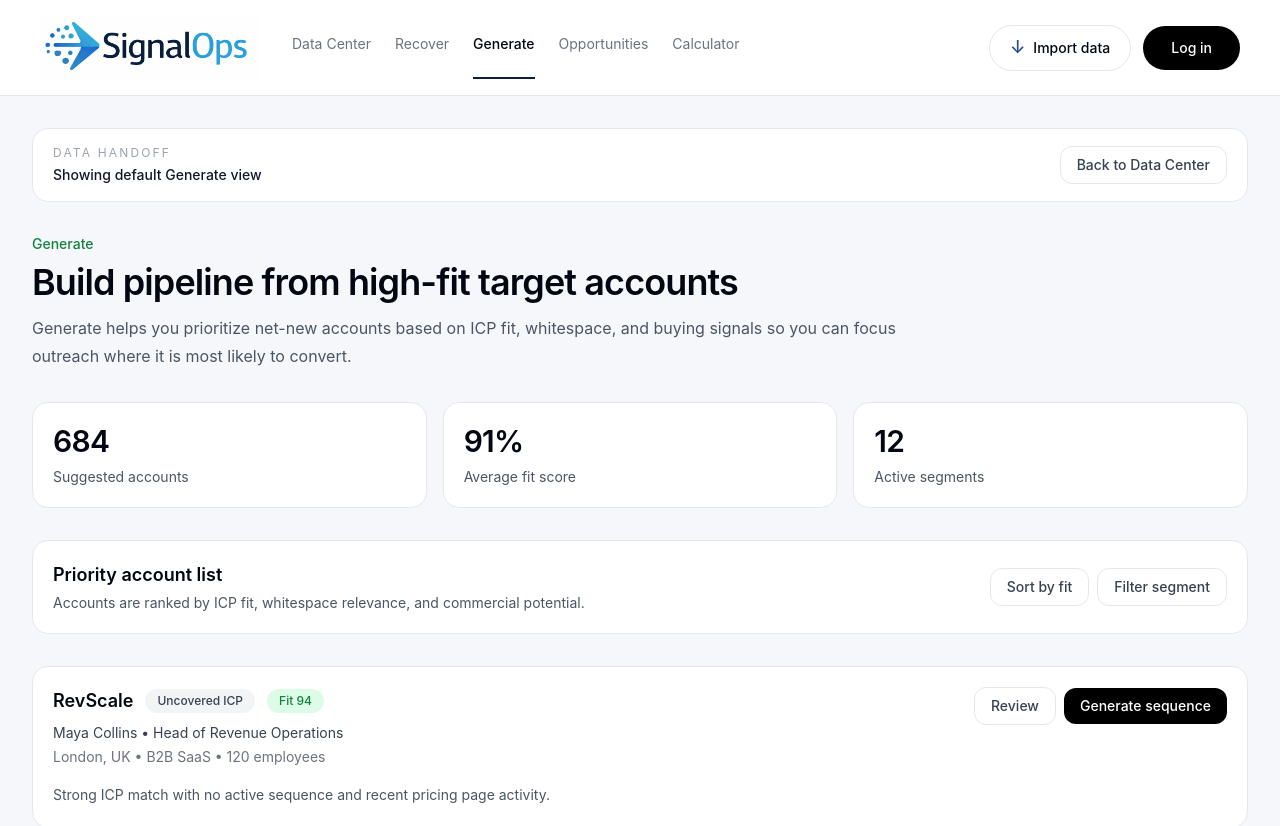
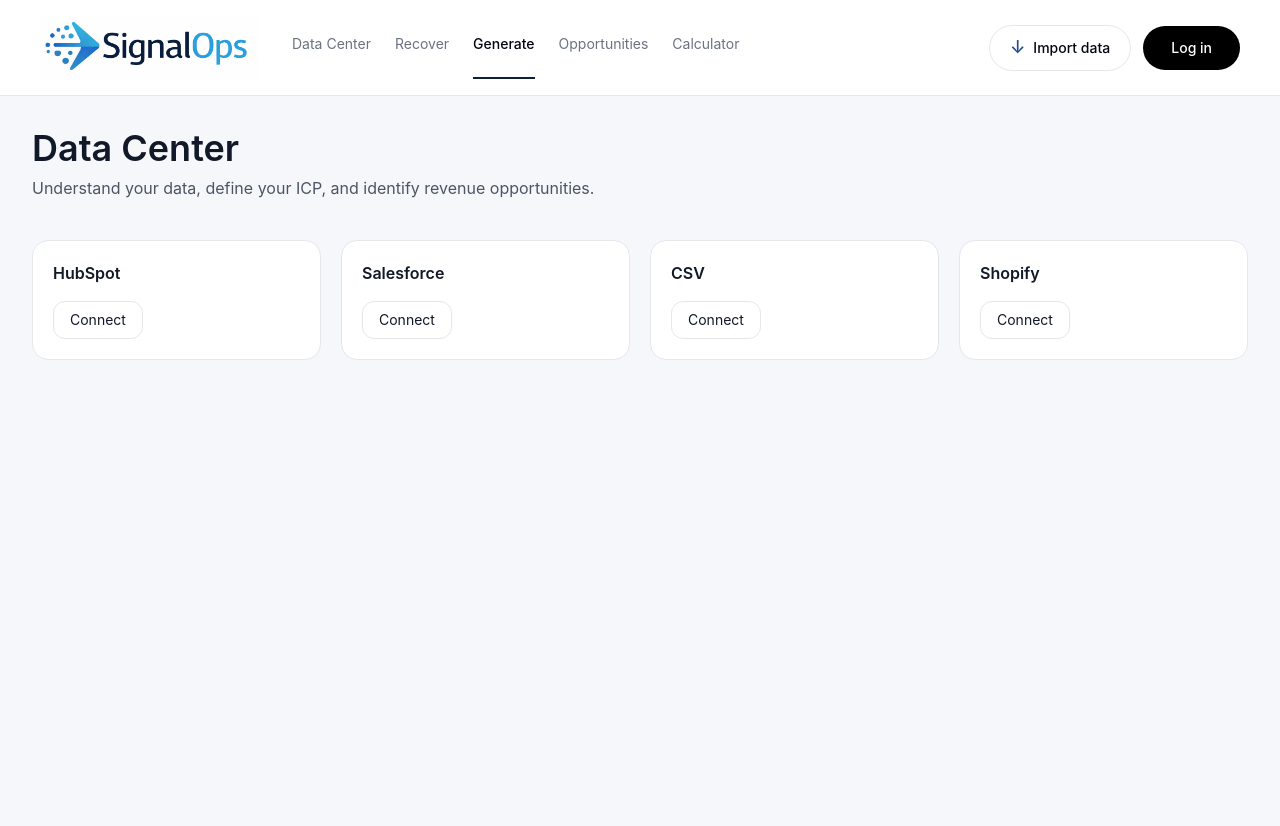
Before and after one commit to powerstephen/SignalOps, a Next.js app: page /generate in a window 1280 px wide. Shown: the top 826 px of the page. After the commit the page ends 800 px from the top, so only its background shows below. Built offline with nearby package versions, Linux system fonts and the light colour scheme.

Commit message:
Update page.tsx

```diff
--- a/app/generate/page.tsx
+++ b/app/generate/page.tsx
@@ -1,338 +1,355 @@
 "use client";
 
 import Link from "next/link";
-import { useMemo } from "react";
-import { useSearchParams } from "next/navigation";
+import { useEffect, useState } from "react";
 
-type GenerateSegment =
-  | "uncovered_icp"
-  | "coverage_gaps"
-  | "default";
+type State = "disconnected" | "analyzing" | "connected";
 
-type Account = {
-  id: string;
-  company: string;
-  contact: string;
-  title: string;
-  geography: string;
-  industry: string;
-  employees: string;
-  fitScore: number;
-  whyNow: string;
-  signal: string;
-};
-
-const uncoveredIcpAccounts: Account[] = [
-  {
-    id: "1",
-    company: "RevScale",
-    contact: "Maya Collins",
-    title: "Head of Revenue Operations",
-    geography: "London, UK",
-    industry: "B2B SaaS",
-    employees: "120 employees",
-    fitScore: 94,
-    whyNow: "Strong ICP match with no active sequence and recent pricing page activity.",
-    signal: "Uncovered ICP",
-  },
-  {
-    id: "2",
-    company: "Northbeam Commerce",
-    contact: "Chris Patel",
-    title: "VP Sales",
-    geography: "Manchester, UK",
-    industry: "Commerce Tech",
-    employees: "210 employees",
-    fitScore: 91,
-    whyNow: "Operator-led buying team, healthy engagement density, not currently targeted.",
-    signal: "Uncovered ICP",
-  },
-  {
-    id: "3",
-    company: "Portlane",
-    contact: "Sophie Turner",
-    title: "Head of Commercial Ops",
-    geography: "Dublin, Ireland",
-    industry: "Logistics Tech",
-    employees: "84 employees",
-    fitScore: 89,
-    whyNow: "High-fit segment with no recent outreach and strong industry overlap.",
-    signal: "Uncovered ICP",
-  },
-  {
-    id: "4",
-    company: "LedgerFox",
-    contact: "Ben Harris",
-    title: "Revenue Operations Manager",
-    geography: "Austin, US",
-    industry: "Fintech SaaS",
-    employees: "160 employees",
-    fitScore: 87,
-    whyNow: "Fits target title and company size band with whitespace in current coverage.",
-    signal: "Uncovered ICP",
-  },
-  {
-    id: "5",
-    company: "CargoPilot",
-    contact: "Anna Reed",
-    title: "Head of Sales",
-    geography: "New York, US",
-    industry: "Logistics Tech",
-    employees: "260 employees",
-    fitScore: 92,
-    whyNow: "High-fit account in a strong vertical with no assigned outbound motion.",
-    signal: "Uncovered ICP",
-  },
-  {
-    id: "6",
-    company: "ScaleGrid",
-    contact: "Liam Walsh",
-    title: "VP Revenue",
-    geography: "Bristol, UK",
-    industry: "SaaS",
-    employees: "310 employees",
-    fitScore: 90,
-    whyNow: "Top-tier ICP profile with no active owner and clear whitespace in UK coverage.",
-    signal: "Uncovered ICP",
-  },
+const steps = [
+  "Normalising source data",
+  "Mapping accounts and contacts",
+  "Scoring ICP fit",
+  "Identifying whitespace",
+  "Generating opportunities",
+  "Generating results",
 ];
 
-const coverageGapAccounts: Account[] = [
-  {
-    id: "7",
-    company: "OperatorCloud",
-    contact: "Nina Brooks",
-    title: "Head of Operations",
-    geography: "London, UK",
-    industry: "SaaS",
-    employees: "140 employees",
-    fitScore: 90,
-    whyNow: "Strong UK fit but limited outreach coverage in this persona cluster.",
-    signal: "Coverage Gap",
-  },
-  {
-    id: "8",
-    company: "FulfillIQ",
-    contact: "Jacob Smith",
-    title: "VP Operations",
-    geography: "Chicago, US",
-    industry: "Commerce Infrastructure",
-    employees: "230 employees",
-    fitScore: 88,
-    whyNow: "High-fit US operator segment with low pipeline penetration.",
-    signal: "Coverage Gap",
-  },
-  {
-    id: "9",
-    company: "GridHarbor",
-    contact: "Emily Green",
-    title: "Director of Revenue Operations",
-    geography: "Toronto, Canada",
-    industry: "B2B SaaS",
-    employees: "190 employees",
-    fitScore: 86,
-    whyNow: "Under-covered RevOps cluster aligned with ICP and historical wins.",
-    signal: "Coverage Gap",
-  },
-];
+export default function Page() {
+  const [state, setState] = useState<State>("disconnected");
+  const [completedSteps, setCompletedSteps] = useState(0);
+  const [progress, setProgress] = useState(0);
 
-const defaultAccounts = uncoveredIcpAccounts;
+  useEffect(() => {
+    if (state !== "analyzing") return;
 
-function getSegmentFromQuery(value: string | null): GenerateSegment {
-  if (value === "uncovered_icp") return "uncovered_icp";
-  if (value === "coverage_gaps") return "coverage_gaps";
-  return "default";
-}
+    setCompletedSteps(0);
+    setProgress(0);
 
-function getPageContent(segment: GenerateSegment) {
-  if (segment === "uncovered_icp") {
-    return {
-      eyebrow: "Generate",
-      title: "Uncovered ICP accounts ready for outbound",
-      subtitle:
-        "These accounts match your strongest ICP profile but are not currently being targeted. SignalOps has prioritized the best-fit accounts to start generating pipeline.",
-      stat1: "684",
-      stat1Label: "Uncovered ICP accounts",
-      stat2: "91%",
-      stat2Label: "Average fit score",
-      stat3: "UK + US",
-      stat3Label: "Top whitespace markets",
-      accounts: uncoveredIcpAccounts,
-      banner:
-        "Loaded from Data Center: Uncovered ICP segment",
-    };
-  }
+    let stepIndex = 0;
+    const stepDuration = 1800;
 
-  if (segment === "coverage_gaps") {
-    return {
-      eyebrow: "Generate",
-      title: "Coverage gaps with strong commercial potential",
-      subtitle:
-        "These accounts sit inside under-covered segments where ICP fit is high but current sales and marketing coverage is low.",
-      stat1: "237",
-      stat1Label: "Accounts in gap clusters",
-      stat2: "88%",
-      stat2Label: "Average fit score",
-      stat3: "3",
-      stat3Label: "Priority segments",
-      accounts: coverageGapAccounts,
-      banner:
-        "Loaded from Data Center: Coverage gap segment",
-    };
-  }
+    const interval = setInterval(() => {
+      stepIndex += 1;
+      setCompletedSteps(stepIndex);
+      setProgress((stepIndex / steps.length) * 100);
 
-  return {
-    eyebrow: "Generate",
-    title: "Build pipeline from high-fit target accounts",
-    subtitle:
-      "Generate helps you prioritize net-new accounts based on ICP fit, whitespace, and buying signals so you can focus outreach where it is most likely to convert.",
-    stat1: "684",
-    stat1Label: "Suggested accounts",
-    stat2: "91%",
-    stat2Label: "Average fit score",
-    stat3: "12",
-    stat3Label: "Active segments",
-    accounts: defaultAccounts,
-    banner:
-      "Showing default Generate view",
-  };
-}
+      if (stepIndex >= steps.length) {
+        clearInterval(interval);
+        setTimeout(() => setState("connected"), 1000);
+      }
+    }, stepDuration);
 
-function StatCard({
-  value,
-  label,
-}: {
-  value: string;
-  label: string;
-}) {
+    return () => clearInterval(interval);
+  }, [state]);
+
   return (
-    <div className="rounded-2xl border border-gray-200 bg-white p-5">
-      <div className="text-3xl font-semibold tracking-tight text-gray-950">
-        {value}
+    <div className="mx-auto max-w-7xl space-y-10 px-8 py-8">
+      <div>
+        <h1 className="text-4xl font-semibold">Data Center</h1>
+        <p className="mt-2 text-gray-600">
+          Understand your data, define your ICP, and identify revenue opportunities.
+        </p>
       </div>
-      <div className="mt-2 text-sm text-gray-600">{label}</div>
+
+      {state !== "disconnected" && (
+        <div className="flex items-center justify-between rounded-2xl border border-gray-200 bg-white p-4">
+          <div className="flex gap-6 text-sm">
+            <div>
+              <div className="text-xs text-gray-400">Source</div>
+              <div className="font-medium">HubSpot</div>
+            </div>
+            <div>
+              <div className="text-xs text-gray-400">Status</div>
+              <div className="font-medium">
+                {state === "analyzing" ? "Analyzing..." : "Live"}
+              </div>
+            </div>
+            <div>
+              <div className="text-xs text-gray-400">Last Sync</div>
+              <div className="font-medium">Just now</div>
+            </div>
+          </div>
+
+          <button className="rounded-xl border border-gray-200 px-4 py-2 text-sm">
+            Manage
+          </button>
+        </div>
+      )}
+
+      {state === "disconnected" && (
+        <div className="grid grid-cols-2 gap-5 md:grid-cols-4">
+          {["HubSpot", "Salesforce", "CSV", "Shopify"].map((s) => (
+            <div key={s} className="rounded-2xl border border-gray-200 bg-white p-5">
+              <div className="font-semibold">{s}</div>
+              <button
+                onClick={() => setState("analyzing")}
+                className="mt-4 rounded-xl border border-gray-200 px-4 py-2 text-sm"
+              >
+                Connect
+              </button>
+            </div>
+          ))}
+        </div>
+      )}
+
+      {state === "analyzing" && (
+        <div className="mx-auto max-w-3xl px-2 py-8 text-center">
+          <h2 className="text-3xl font-semibold tracking-tight text-gray-950">
+            Analyzing...
+          </h2>
+
+          <div className="mx-auto mt-5 w-full max-w-[260px] rounded-full bg-gray-100">
+            <div
+              className="h-2 rounded-full bg-[#0b1f3a] transition-all duration-700"
+              style={{ width: `${progress}%` }}
+            />
+          </div>
+
+          <div className="mt-10 flex justify-center">
+            <div className="w-full max-w-[320px] space-y-3">
+              {steps.map((step, index) => {
+                const isDone = index < completedSteps;
+                const isActive =
+                  index === completedSteps && completedSteps < steps.length;
+
+                return (
+                  <div
+                    key={step}
+                    className="grid grid-cols-[24px_1fr] items-center gap-3"
+                  >
+                    <div className="flex h-6 w-6 items-center justify-center rounded-md border border-gray-200 bg-white text-sm text-gray-900">
+                      {isDone ? "✓" : ""}
+                    </div>
+
+                    {/* 👇 ONLY CHANGE HERE (text size increased) */}
+                    <div
+                      className={`text-left text-base leading-6 ${
+                        isDone
+                          ? "font-medium text-gray-900"
+                          : isActive
+                          ? "font-medium text-gray-900"
+                          : "text-gray-500"
+                      }`}
+                    >
+                      {step}
+                      {isActive ? " ....." : ""}
+                    </div>
+                  </div>
+                );
+              })}
+            </div>
+          </div>
+        </div>
+      )}
+
+      {state === "connected" && (
+        <div className="space-y-10">
+          <Section
+            title="Data Quality"
+            subtitle="Assess completeness and readiness"
+          >
+            <Grid cols="4">
+              <Card label="Quality Score" value="78%" sub="Moderate quality" />
+              <Card
+                label="Accounts needing enrichment"
+                value="1,241"
+                sub="Missing key fields"
+              />
+              <Card
+                label="Missing titles"
+                value="412"
+                sub="Impacts targeting"
+              />
+              <Card
+                label="Duplicates"
+                value="143"
+                sub="Affects reporting"
+              />
+            </Grid>
+          </Section>
+
+          <Section
+            title="ICP Profiling"
+            subtitle="Your highest-performing segments"
+          >
+            <Grid cols="3">
+              <Insight
+                title="Company Size"
+                items={[
+                  "50–200 employees (best)",
+                  "200–500 employees",
+                  "500+ low conversion",
+                ]}
+              />
+              <Insight
+                title="Titles"
+                items={["Head of Sales", "RevOps / Ops", "VP level"]}
+              />
+              <Insight
+                title="Industry"
+                items={["SaaS", "Commerce", "Logistics"]}
+              />
+            </Grid>
+          </Section>
+
+          <Section
+            title="Deal Analysis"
+            subtitle="What drives conversion and value"
+          >
+            <Grid cols="3">
+              <Card
+                label="Average deal size"
+                value="$18K"
+                sub="Mid-market weighted"
+              />
+              <Card
+                label="Sales cycle"
+                value="42 days"
+                sub="Faster in core ICP"
+              />
+              <Card
+                label="Win rate"
+                value="28%"
+                sub="Higher with engaged leads"
+              />
+            </Grid>
+          </Section>
+
+          <Section
+            title="Opportunity Engine"
+            subtitle="Where to focus next"
+          >
+            <Grid cols="3">
+              <ActionLink
+                href="/generate?segment=uncovered_icp"
+                title="Uncovered ICP"
+                value="684"
+                sub="High-fit not targeted"
+                cta="Send to Generate"
+              />
+              <ActionLink
+                href="/recover?segment=dormant_accounts"
+                title="Dormant accounts"
+                value="291"
+                sub="Warm but inactive"
+                cta="Send to Recover"
+              />
+              <ActionLink
+                href="/generate?segment=coverage_gaps"
+                title="Coverage gaps"
+                value="UK + US"
+                sub="Low outreach areas"
+                cta="View segments"
+              />
+            </Grid>
+          </Section>
+        </div>
+      )}
     </div>
   );
 }
 
-function AccountRow({ account }: { account: Account }) {
+/* COMPONENTS (unchanged) */
+
+function Section({
+  title,
+  subtitle,
+  children,
+}: {
+  title: string;
+  subtitle: string;
+  children: React.ReactNode;
+}) {
   return (
-    <div className="rounded-2xl border border-gray-200 bg-white p-5 transition hover:shadow-[0_8px_24px_rgba(17,24,39,0.06)]">
-      <div className="flex flex-col gap-4 lg:flex-row lg:items-start lg:justify-between">
-        <div className="min-w-0">
-          <div className="flex flex-wrap items-center gap-3">
-            <div className="text-lg font-semibold text-gray-950">
-              {account.company}
-            </div>
-            <span className="rounded-full bg-gray-100 px-3 py-1 text-xs font-medium text-gray-700">
-              {account.signal}
-            </span>
-            <span className="rounded-full bg-green-100 px-3 py-1 text-xs font-medium text-green-700">
-              Fit {account.fitScore}
-            </span>
-          </div>
-
-          <div className="mt-2 text-sm text-gray-700">
-            {account.contact} • {account.title}
-          </div>
-
-          <div className="mt-1 text-sm text-gray-500">
-            {account.geography} • {account.industry} • {account.employees}
-          </div>
-
-          <p className="mt-4 max-w-3xl text-sm leading-6 text-gray-600">
-            {account.whyNow}
-          </p>
-        </div>
-
-        <div className="flex shrink-0 items-center gap-2">
-          <Link
-            href={`/contact/${account.id}`}
-            className="rounded-xl border border-gray-200 px-4 py-2 text-sm font-medium text-gray-700 transition hover:bg-gray-50"
-          >
-            Review
-          </Link>
-          <button className="rounded-xl bg-black px-4 py-2 text-sm font-medium text-white transition hover:opacity-90">
-            Generate sequence
-          </button>
-        </div>
-      </div>
+    <div>
+      <h2 className="text-xl font-semibold">{title}</h2>
+      <p className="text-sm text-gray-500">{subtitle}</p>
+      <div className="mt-4">{children}</div>
     </div>
   );
 }
 
-export default function GeneratePage() {
-  const searchParams = useSearchParams();
-  const segment = getSegmentFromQuery(searchParams.get("segment"));
-  const content = useMemo(() => getPageContent(segment), [segment]);
-
+function Grid({
+  children,
+  cols,
+}: {
+  children: React.ReactNode;
+  cols: "3" | "4";
+}) {
   return (
-    <div className="mx-auto max-w-7xl space-y-8 px-8 py-8">
-      <div className="rounded-2xl border border-gray-200 bg-white px-5 py-4">
-        <div className="flex flex-col gap-3 lg:flex-row lg:items-center lg:justify-between">
-          <div>
-            <div className="text-xs uppercase tracking-[0.18em] text-gray-400">
-              Data handoff
-            </div>
-            <div className="mt-1 text-sm font-medium text-gray-900">
-              {content.banner}
-            </div>
-          </div>
-
-          <div className="flex items-center gap-2">
-            <Link
-              href="/data-center"
-              className="rounded-xl border border-gray-200 px-4 py-2 text-sm font-medium text-gray-700 transition hover:bg-gray-50"
-            >
-              Back to Data Center
-            </Link>
-          </div>
-        </div>
-      </div>
-
-      <div>
-        <div className="text-sm font-medium text-green-700">{content.eyebrow}</div>
-        <h1 className="mt-2 text-4xl font-semibold tracking-tight text-gray-950">
-          {content.title}
-        </h1>
-        <p className="mt-3 max-w-4xl text-base leading-7 text-gray-600">
-          {content.subtitle}
-        </p>
-      </div>
-
-      <div className="grid gap-4 md:grid-cols-3">
-        <StatCard value={content.stat1} label={content.stat1Label} />
-        <StatCard value={content.stat2} label={content.stat2Label} />
-        <StatCard value={content.stat3} label={content.stat3Label} />
-      </div>
-
-      <div className="rounded-2xl border border-gray-200 bg-white p-5">
-        <div className="flex flex-col gap-3 lg:flex-row lg:items-center lg:justify-between">
-          <div>
-            <div className="text-lg font-semibold text-gray-950">
-              Priority account list
-            </div>
-            <div className="mt-1 text-sm text-gray-600">
-              Accounts are ranked by ICP fit, whitespace relevance, and commercial potential.
-            </div>
-          </div>
-
-          <div className="flex items-center gap-2">
-            <button className="rounded-xl border border-gray-200 px-4 py-2 text-sm font-medium text-gray-700 transition hover:bg-gray-50">
-              Sort by fit
-            </button>
-            <button className="rounded-xl border border-gray-200 px-4 py-2 text-sm font-medium text-gray-700 transition hover:bg-gray-50">
-              Filter segment
-            </button>
-          </div>
-        </div>
-      </div>
-
-      <div className="space-y-4">
-        {content.accounts.map((account) => (
-          <AccountRow key={account.id} account={account} />
-        ))}
-      </div>
+    <div
+      className={
+        cols === "4"
+          ? "grid gap-4 md:grid-cols-2 xl:grid-cols-4"
+          : "grid gap-4 md:grid-cols-3"
+      }
+    >
+      {children}
     </div>
   );
 }
+
+function Card({
+  label,
+  value,
+  sub,
+}: {
+  label: string;
+  value: string;
+  sub: string;
+}) {
+  return (
+    <div className="rounded-2xl border border-gray-200 bg-white p-5">
+      <div className="text-xs uppercase text-gray-400">{label}</div>
+      <div className="mt-2 text-2xl font-semibold text-gray-950">{value}</div>
+      <div className="mt-1 text-sm text-gray-600">{sub}</div>
+    </div>
+  );
+}
+
+function Insight({
+  title,
+  items,
+}: {
+  title: string;
+  items: string[];
+}) {
+  return (
+    <div className="rounded-2xl border border-gray-200 bg-white p-5">
+      <div className="font-semibold text-gray-950">{title}</div>
+      <ul className="mt-3 space-y-2 text-sm text-gray-600">
+        {items.map((i) => (
+          <li key={i}>• {i}</li>
+        ))}
+      </ul>
+    </div>
+  );
+}
+
+function ActionLink({
+  href,
+  title,
+  value,
+  sub,
+  cta,
+}: {
+  href: string;
+  title: string;
+  value: string;
+  sub: string;
+  cta: string;
+}) {
+  return (
+    <div className="rounded-2xl border border-gray-200 bg-white p-5">
+      <div className="font-semibold text-gray-950">{title}</div>
+      <div className="mt-2 text-2xl font-semibold text-gray-950">{value}</div>
+      <div className="mt-1 text-sm text-gray-600">{sub}</div>
+      <Link
+        href={href}
+        className="mt-4 inline-flex rounded-xl bg-black px-4 py-2 text-sm text-white"
+      >
+        {cta}
+      </Link>
+    </div>
+  );
+}
```
